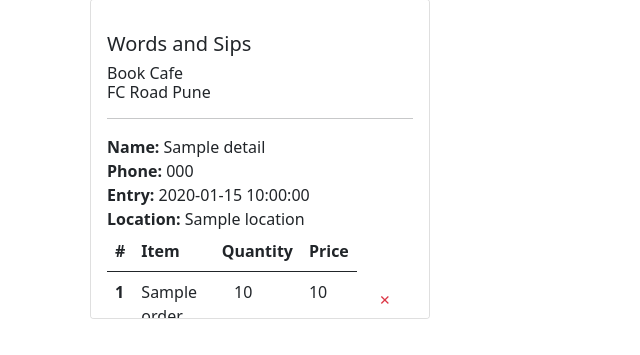
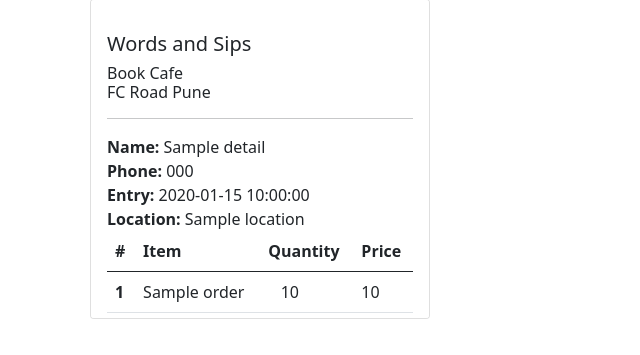
Before and after one commit to skapa-xd/wordsandsips, a Flask app: template templates/print_order.html in a window 1280 px wide. Shown: the part 97-452 px from the top of the page, without its empty margins (0-640 px from the left). Run offline with Flask 2, Linux system fonts and the light colour scheme; the template is opened without the code that fills it: most values are stand-ins (such as "Sample title", 1, 10 or a date in 2020).

Commit message:
Update print_order.html

```diff
--- a/templates/print_order.html
+++ b/templates/print_order.html
@@ -27,15 +27,11 @@
               </tr>
             </thead>
             <tbody>
-            <tr>
+              <tr>
                 <th scope="row">1</th>
                 <td>{{order.name}}</td>
                 <td>&nbsp;&nbsp;&nbsp;{{order.quantity}}</td>
                 <td>{{order.amount}}</td>
-                    <td>
-                  <a href="{{url_for('delete_order', id=id, item_id=order.order_id)}}">
-                  <button id="crossSign" class="btn text-danger">&cross;</button>
-              </td>
               </tr>
             </tbody>
           </table>
@@ -88,8 +84,8 @@
     function printDiv() {
       var printContents = document.getElementById("printer");
       var cardFooter = printContents.getElementsByClassName("card-footer")[0];
-      var crossSign = document.getElementById("crossSign");
-      crossSign.remove();
+      // var crossSign = document.getElementById("crossSign");
+      // crossSign.remove();
       cardFooter.remove();
       w = window.open();
       w.document.write(printContents.innerHTML);
```
